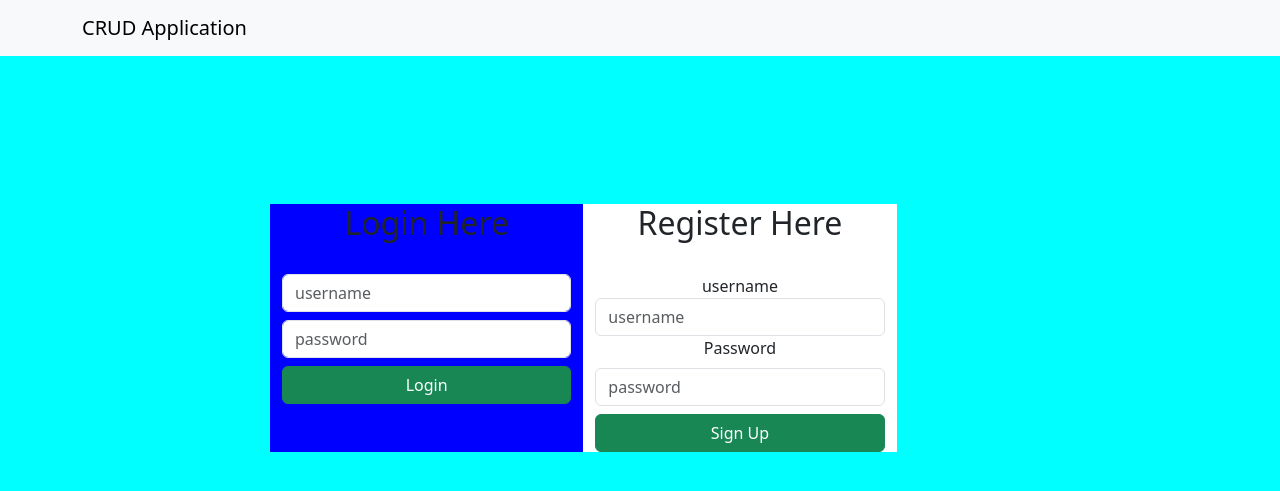
After one commit to BrendaGathogo/crud-, a Django app: page /signup in a window 1280 px wide. The commit adds this page. Shown: the top 491 px of the page. Run offline with Django 4.2, Linux system fonts and the light colour scheme.

Commit message:
initial commit

```diff
--- a/templates/login.html
+++ b/templates/login.html
@@ -60,7 +60,7 @@
                 </form>
             </div>
             <div class="col-md-8">
-                <h2>View Data</h2>
+                <h2>View Data</h2>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
                 <table class="table table-striped table-hover">
                     <thead>
                       <tr>
--- /dev/null
+++ b/templates/signup.html
@@ -0,0 +1,75 @@
+<!DOCTYPE html>
+<html lang="en">
+    <link href="https://cdn.jsdelivr.net/npm/bootstrap@5.3.0-alpha1/dist/css/bootstrap.min.css" rel="stylesheet" integrity="sha384-GLhlTQ8iRABdZLl6O3oVMWSktQOp6b7In1Zl3/Jr59b6EGGoI1aFkw7cmDA6j6gD" crossorigin="anonymous">
+
+<head>
+    <meta charset="UTF-8">
+    <meta http-equiv="X-UA-Compatible" content="IE=edge">
+    <meta name="viewport" content="width=device-width, initial-scale=1.0">
+    <title>Document</title>
+</head>
+<body style="background-color:cyan">
+    <nav class="navbar navbar-expand-lg bg-body-tertiary">
+        <div class="container-md">
+          <a class="navbar-brand" href="/">CRUD Application</a>
+        </div>
+      </nav>
+    <div class="container mt-5">
+    <div class="row text-center" style="padding-left:200px; padding-top:100px"> <br>
+        <div class="col-md-4" style="background-color:blue">
+            <h2>Login Here</h2>
+            <br>
+
+            <form action="/login" method="post">{% csrf_token %}
+
+                <div class="form-group">
+                    <input type="text" class="form-control" placeholder="username" name="username" required>
+                </div>
+
+                <div class="form-group">
+                    <input type="text" class="form-control  mt-2" placeholder="password" name="password" required>
+                </div>
+
+
+                <div class="d-grid gap-2">
+
+                    <button class="btn btn-success mt-2" type="submit">Login</button>
+                </div>
+
+
+
+            </form>
+        </div>
+
+        <div style="background-color:white;" class="col-md-4">
+            <h2>Register Here</h2>
+            <br>
+            <form action="/signup" method="post">{% csrf_token %}
+
+                <div class="form-group">
+                    <label>username</label>
+                    <input type="text" class="form-control" placeholder="username" name="username" required>
+                </div>
+
+                <div class="form-group">
+                    <label >Password</label>
+                    <input type="text" class="form-control  mt-2" placeholder="password" name="password" required>
+                </div>
+
+
+                <div class="d-grid gap-2">
+
+                    <button class="btn btn-success mt-2" type="submit">Sign Up</button>
+                </div>
+
+
+
+            </form>
+        </div>
+    </div>
+</div>
+
+<script src="https://cdn.jsdelivr.net/npm/bootstrap@5.3.0-alpha1/dist/js/bootstrap.bundle.min.js" integrity="sha384-w76AqPfDkMBDXo30jS1Sgez6pr3x5MlQ1ZAGC+nuZB+EYdgRZgiwxhTBTkF7CXvN" crossorigin="anonymous"></script>
+
+</body>
+</html>
```
